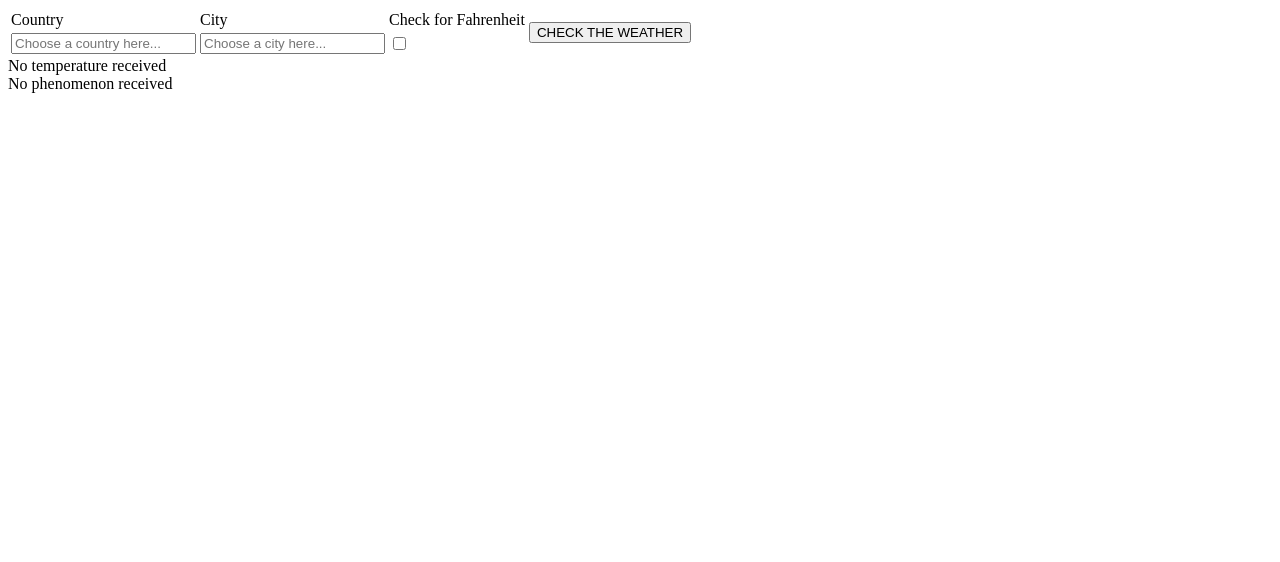
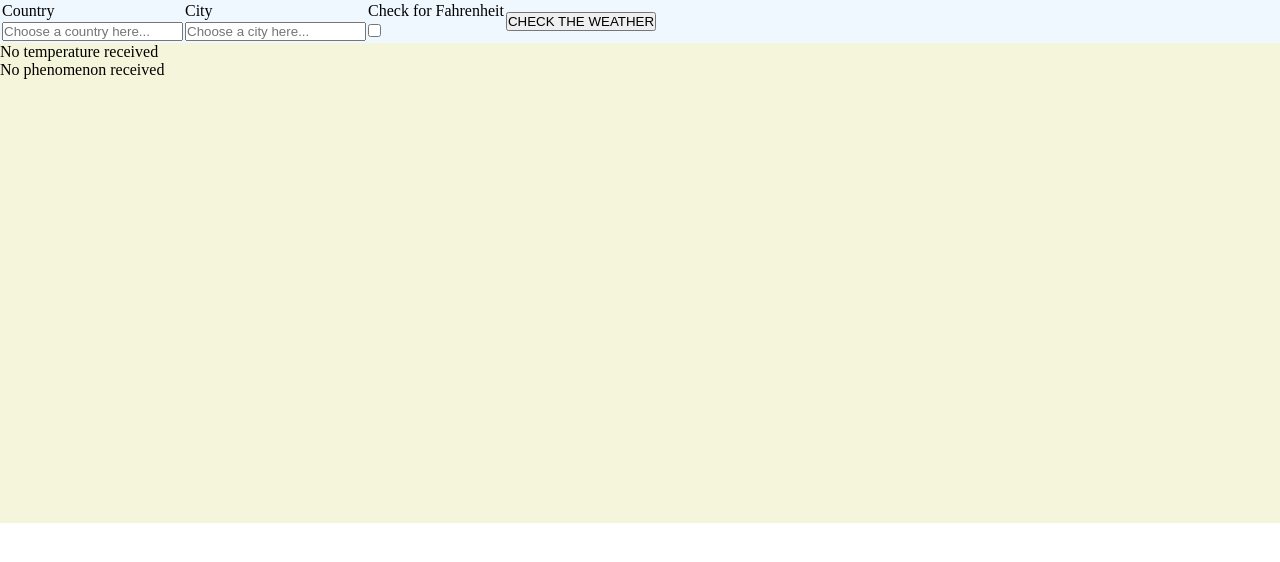
Before and after one commit to SergioMartinezCid/The-Odin-Project-Practice, an Angular app in the folder weather-app/: page / in a window 1280 px wide. Shown: the top 562 px of the page. Built offline with nearby package versions, Linux system fonts and the light colour scheme.

Commit message:
Add background color

```diff
--- a/weather-app/src/app/cities.ts
+++ b/weather-app/src/app/cities.ts
@@ -1,7 +1,7 @@
 const countries: Array<string> = new Array();
 const cities: Array<Array<string>> = new Array();
 
-countries.push('gb');
+countries.push('uk');
 cities.push(new Array());
 cities[0].push('London');
 cities[0].push('Manchester');
--- a/weather-app/src/app/controls/controls.component.css
+++ b/weather-app/src/app/controls/controls.component.css
@@ -0,0 +1,3 @@
+#header{
+    background-color: aliceblue;
+}
--- a/weather-app/src/app/controls/controls.component.html
+++ b/weather-app/src/app/controls/controls.component.html
@@ -1,4 +1,4 @@
-<div>
+<div id="header">
     <table>
         <tr>
             <td>Country</td>
--- a/weather-app/src/app/controls/controls.component.ts
+++ b/weather-app/src/app/controls/controls.component.ts
@@ -1,4 +1,5 @@
 import { Component, OnInit, Input } from '@angular/core';
+import { NumberValueAccessor } from '@angular/forms';
 import { countries, cities } from '../cities';
 
 @Component({
@@ -29,10 +30,22 @@ export class ControlsComponent implements OnInit {
       this.cityIndex = cities[this.countryIndex].indexOf(this.cityText);
     }
   }
-  queryServer(): void{
-    // TODO
-    this.weatherData.temperature = '18 ºF';
-    this.weatherData.phenomenon = 'Light rain';
+  async queryServer(): Promise<void>{
+    try {
+      const response = await fetch(`http://api.openweathermap.org/data/2.5/weather?q=${this.countryText},${this.cityText}` +
+        `&appid=9d94d2238591f4e09c847ebae88c0b7f`);
+      const jsonObject = await response.json();
+      this.weatherData.phenomenon = jsonObject.weather['0'].main;
+      const celsius: number = (Number.parseFloat(jsonObject.main.temp) * 100 - 27315) / 100;
+
+      if (this.fahrenheit){
+        this.weatherData.temperature = `${(celsius * 9 / 5) + 32} ºF`;
+      } else{
+        this.weatherData.temperature = `${celsius} ºC`;
+      }
+    } catch (error) {
+      alert(error.message);
+    }
   }
   constructor() { }
 
--- a/weather-app/src/app/weather-result/weather-result.component.css
+++ b/weather-app/src/app/weather-result/weather-result.component.css
@@ -0,0 +1,5 @@
+#body{
+    background-color: beige;
+    display: absolute;
+    height: 30rem;
+}
--- a/weather-app/src/app/weather-result/weather-result.component.html
+++ b/weather-app/src/app/weather-result/weather-result.component.html
@@ -1,3 +1,5 @@
-<div>{{ weatherData.temperature }}</div>
+<div id="body">
+    <div>{{ weatherData.temperature }}</div>
 
-<div>{{ weatherData.phenomenon }}</div>
+    <div>{{ weatherData.phenomenon }}</div>
+</div>
--- a/weather-app/src/styles.css
+++ b/weather-app/src/styles.css
@@ -1 +1,9 @@
 /* You can add global styles to this file, and also import other style files */
+* {
+    margin: 0;
+    padding: 0;
+}
+
+html, body{
+    height: 100%;
+}
```
